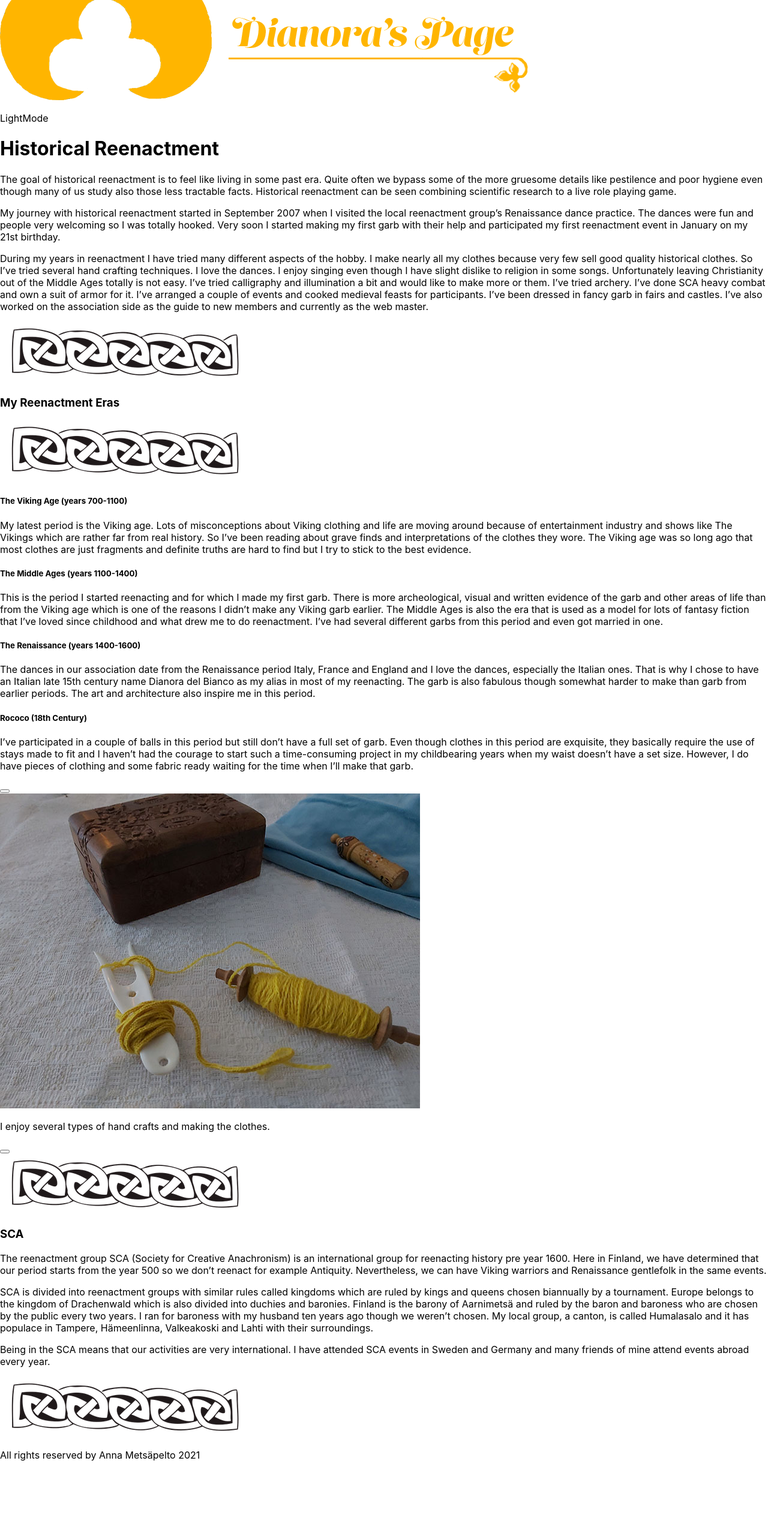
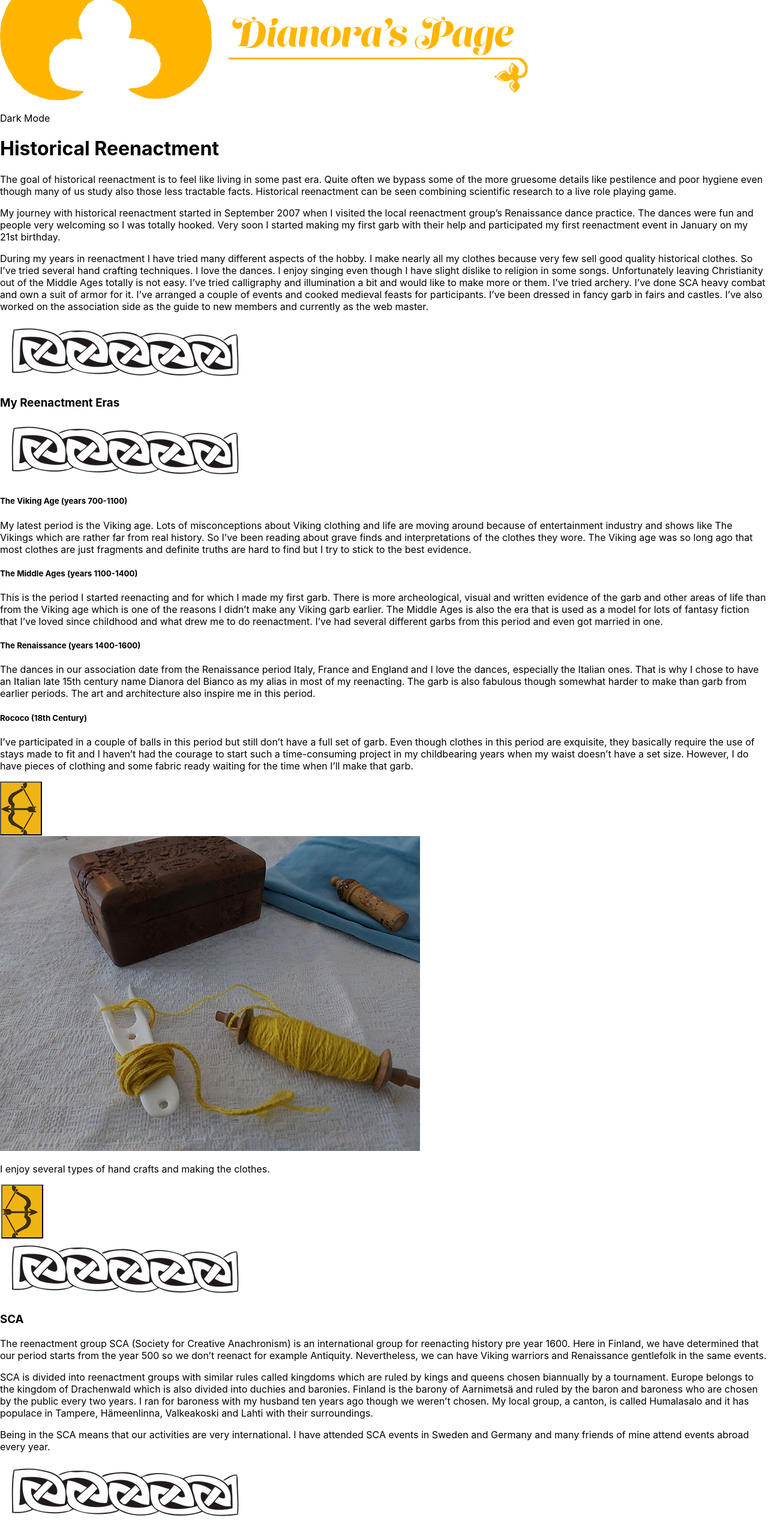
Before and after one commit to annametsapelto/thesis-page, a React (Create React App) app in the folder thesis-page/: page / in a window 1280 px wide. Shown: the part 210-2776 px from the top of the page at 60% size. Before the commit the page ends 2662 px from the top, so only its background shows below. Built offline with nearby package versions, Linux system fonts and the light colour scheme.

Commit message:
Add CSS to arrows and footer

```diff
--- a/thesis-page/src/Components/ArrowLeft.js
+++ b/thesis-page/src/Components/ArrowLeft.js
@@ -1,6 +1,8 @@
+import styles from '../Styles/Buttons.module.css';
+
 const ArrowLeft = (props) => {
     return (
-        <button onClick={props.switchLeft}/>
+        <button onClick={props.switchLeft} className={`${styles.button}  ${styles.left}  !props.isLightMode ? ${styles.dark}: ${""}`}/>
     )
 }
 
--- a/thesis-page/src/Components/ArrowRight.js
+++ b/thesis-page/src/Components/ArrowRight.js
@@ -1,6 +1,8 @@
+import styles from '../Styles/Buttons.module.css';
+
 const ArrowRight = (props) => {
     return (
-        <button onClick={props.switchRight}/>
+        <button onClick={props.switchRight} className={`${styles.button} ${styles.right} !props.isLightMode ? ${styles.dark}: ${""}`}/>
     )
 }
 
--- a/thesis-page/src/Components/Footer.js
+++ b/thesis-page/src/Components/Footer.js
@@ -1,9 +1,9 @@
 import React from 'react';
+import styles from '../Styles/Footer.module.css';
 
 const Footer = (isLightMode) => {
     return (
-        <p>All rights reserved by Anna Metsäpelto 2021</p>
+        <p className={`${styles.footer} !isLightMode ? ${styles.dark}: ${""}`}>All rights reserved by Anna Metsäpelto 2021 </p>
     )
-
 }
 export default Footer;
--- a/thesis-page/src/Components/header.js
+++ b/thesis-page/src/Components/header.js
@@ -5,10 +5,10 @@ import seeblad from '../Images/seeblad.png';
 const Header = (props) => {
 
     const mode = () => {
-        if(props.isLightmode) {
+        if(props.isLightMode) {
             return "Dark Mode";
         } else {
-            return "LightMode";
+            return "Light Mode";
         }
     }
     return(
--- a/thesis-page/src/Styles/Footer.module.css
+++ b/thesis-page/src/Styles/Footer.module.css
@@ -3,6 +3,6 @@
     font-size: smaller;
     text-align: center;
 }
-.darkFooter {
+.dark {
     color: #F6F3E6;
 }
```
